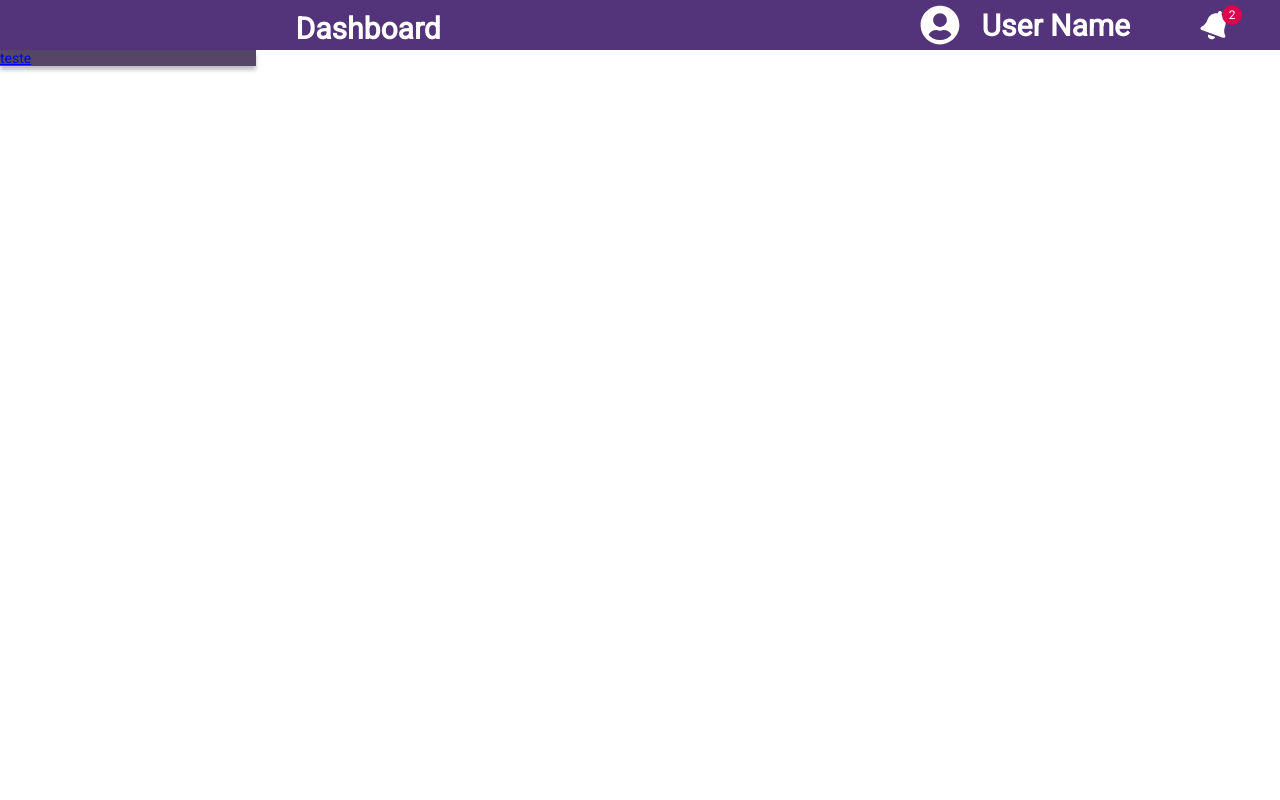
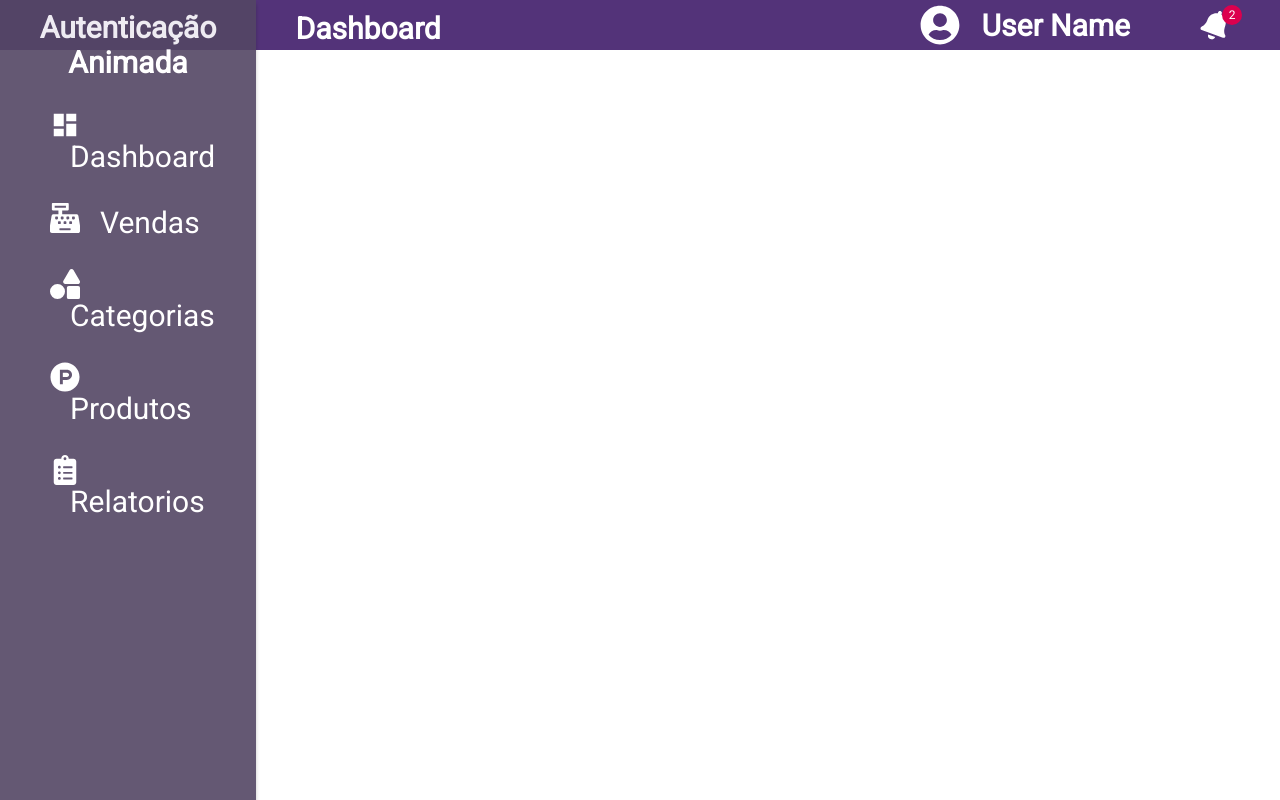
Before and after one commit to wayter95/Autentica-o-Animada, a React (Create React App) app: page /Home in a window 1280 px wide. Built offline with nearby package versions, Linux system fonts and the light colour scheme; the HTML template or start-up script is replaced by a standard one.

Commit message:
Ajustando menu

```diff
--- a/src/components/Menu/index.tsx
+++ b/src/components/Menu/index.tsx
@@ -1,4 +1,6 @@
 import React from 'react';
+import {MdDashboard} from 'react-icons/md';
+import {FaCashRegister,FaShapes,FaProductHunt,FaClipboardList} from 'react-icons/fa'
 
 import './style.css';
 
@@ -11,7 +13,29 @@ const Menu: React.FC<MenuProps> = (props) => {
     return(
         <div id="component-menu">
             <section>
-            <a href="/home">{props.title}</a>
+            <h1>{props.title}</h1>
+           <ul>
+               <li>
+                   <MdDashboard size={30}/>
+                   <label>Dashboard</label>
+               </li>
+               <li>
+                   <FaCashRegister size={30} />
+                   <label>Vendas</label>
+               </li>
+               <li>
+               <FaShapes size={30} />
+                   <label>Categorias</label>
+               </li>
+               <li>
+                   <FaProductHunt size={30} />
+                   <label>Produtos</label>
+               </li>
+               <li>
+                   <FaClipboardList size={30} />
+                   <label>Relatorios</label>
+               </li>
+           </ul>
             </section>
         </div>
     )
--- a/src/components/Menu/style.css
+++ b/src/components/Menu/style.css
@@ -5,12 +5,45 @@
 }
 
 #component-menu section{
-    float: left;
     width: 20%;
     height: 100%;
-    left: 0px;
-    top: 0px;
+    position: fixed;
     background: #544664;
+    opacity: 0.9;
     box-shadow: 0px 4px 4px rgba(0, 0, 0, 0.25);
     background-size: cover;
 }
+
+#component-menu section h1{
+    color: #fff;
+    font-size: 30px;
+    text-align: center;
+    justify-content: center;
+    margin-top: 10px;
+}
+
+#component-menu section ul{
+    text-align: start;
+    justify-content: start;
+    list-style-type: none;
+}
+
+#component-menu section ul li{
+    width: auto;
+    margin: 30px 50px 0;
+    color: #fff;
+    justify-content: left;
+    line-height: 1.5em;
+}
+#component-menu section ul li:hover{
+ cursor: pointer;
+ background: #533379;
+}
+
+#component-menu section ul li:focus{
+    background: #533379;
+}
+#component-menu section ul li label{
+    font-size: 30px;
+    margin-left: 20px;
+}
--- a/src/global.css
+++ b/src/global.css
@@ -7,6 +7,9 @@
 button {
     cursor: pointer;
 }
+html, body , #root{
+    height: 100%;
+}
 body {
     display: block;
     font: 400 14px Roboto, sans-serif;
--- a/src/pages/Home/index.tsx
+++ b/src/pages/Home/index.tsx
@@ -4,8 +4,8 @@ import Menu from '../../components/Menu'
 const Home = () => {
     return (
         <div>
+            <Menu title="Autenticação Animada"/>
             <Header title="Dashboard"/>
-            <Menu title="teste"/>
         </div>
     )
 }
```
